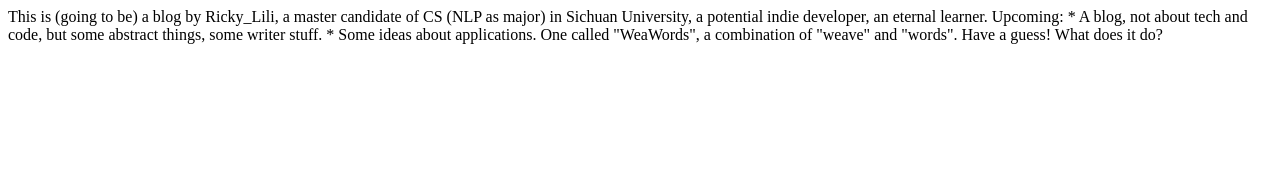
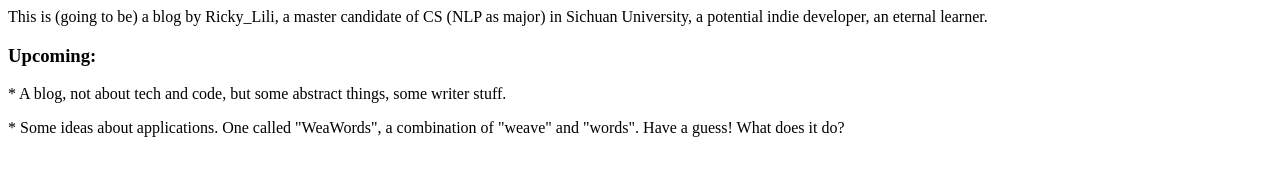
Before and after one commit to RickyLili/RickyLili.github.io, a plain HTML site: page index.html in a window 1280 px wide. Drawn offline with Linux system fonts and the light colour scheme.

Commit message:
Update index.html

```diff
--- a/index.html
+++ b/index.html
@@ -1,5 +1,5 @@
-This is (going to be) a blog by Ricky_Lili, a master candidate of CS (NLP as major) in Sichuan University, a potential indie developer, an eternal learner.
+<p>This is (going to be) a blog by Ricky_Lili, a master candidate of CS (NLP as major) in Sichuan University, a potential indie developer, an eternal learner.</p>
 
-Upcoming:
-* A blog, not about tech and code, but some abstract things, some writer stuff.
-* Some ideas about applications. One called "WeaWords", a combination of "weave" and "words". Have a guess! What does it do?
+<h3>Upcoming:</h3>
+<p>* A blog, not about tech and code, but some abstract things, some writer stuff.</p>
+<p>* Some ideas about applications. One called "WeaWords", a combination of "weave" and "words". Have a guess! What does it do?</p>
```
